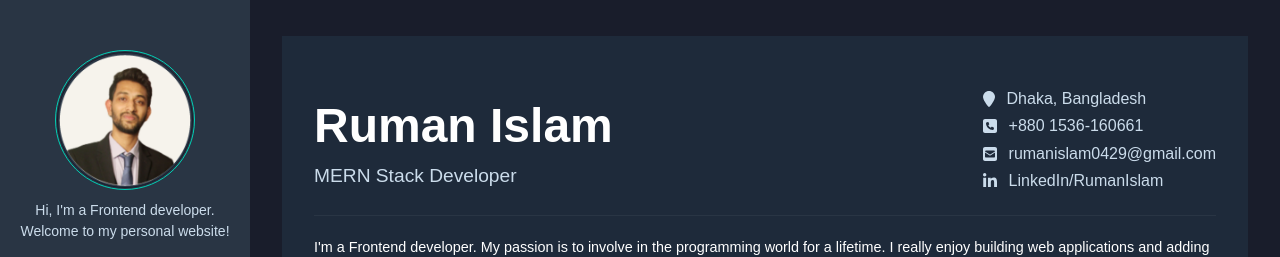
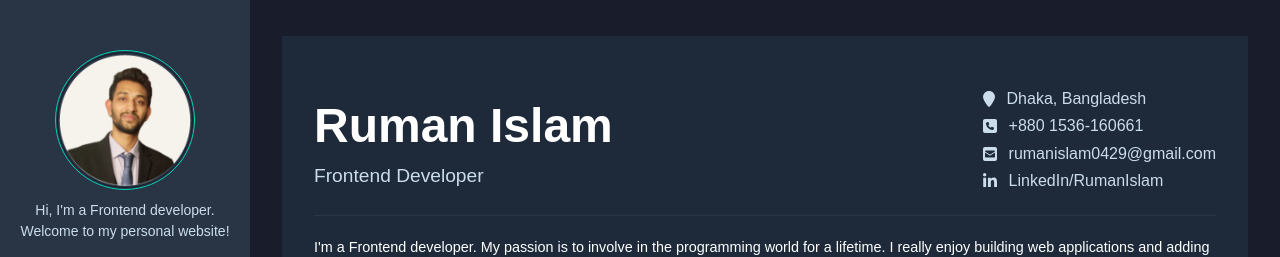
Before and after one commit to Ruman-Islam/Ruman-Islam-portfolio, a React (Create React App) app: page /about-me in a window 1280 px wide. Shown: the top 257 px of the page. Built offline with nearby package versions, Linux system fonts and the light colour scheme.

Commit message:
course updated

```diff
--- a/src/pages/AboutMe/AboutMe.js
+++ b/src/pages/AboutMe/AboutMe.js
@@ -38,7 +38,7 @@ const AboutMe = () => {
             <div className="resume-person-title">
               <p className="person-name no-underline">Ruman Islam</p>
               <p className="person-designation no-underline ">
-                MERN Stack Developer
+                Frontend Developer
               </p>
             </div>
             <div className="contact-items-container">
```
